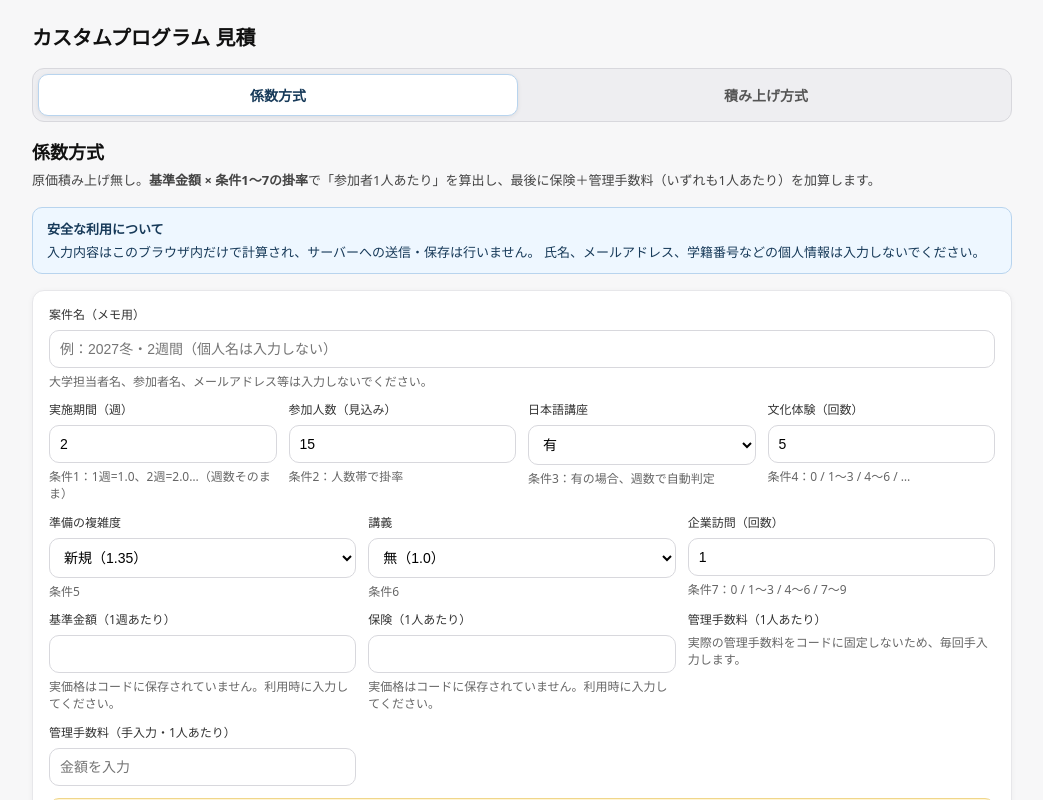
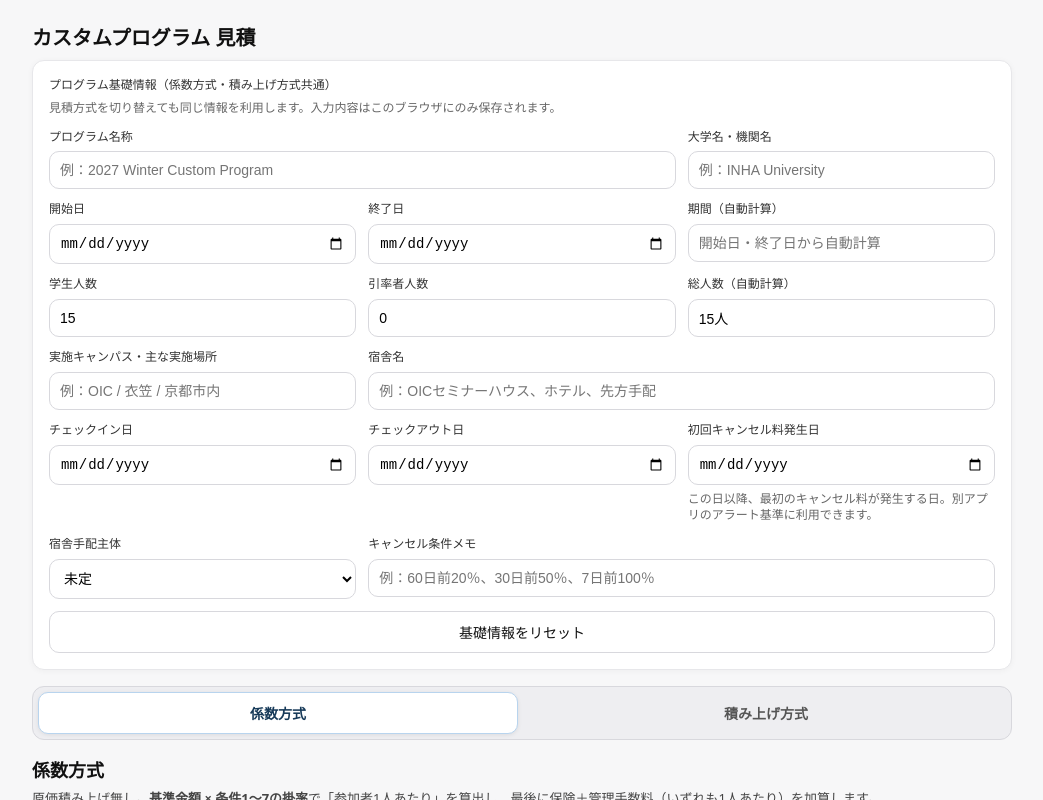
Before and after one commit to Steveston147/mitsumori, a React (Vite) app: page / in a window 1280 px wide. Shown: the top 800 px of the page, without its empty margins (118-1161 px from the left). Built offline with nearby package versions, Linux system fonts and the light colour scheme.

Commit message:
Render common program basic information

```diff
--- a/src/main.jsx
+++ b/src/main.jsx
@@ -1,6 +1,7 @@
 import React from "react";
 import ReactDOM from "react-dom/client";
 import App from "./App.jsx";
+import ProgramBasicInfo from "./components/ProgramBasicInfo.jsx";
 import JapaneseCourseCosts from "./components/JapaneseCourseCosts.jsx";
 import StudentCollaborationCosts from "./components/StudentCollaborationCosts.jsx";
 import CommonCosts from "./components/CommonCosts.jsx";
@@ -10,6 +11,7 @@ import "./styles.css";
 ReactDOM.createRoot(document.getElementById("root")).render(
   <React.StrictMode>
     <App />
+    <ProgramBasicInfo />
     <JapaneseCourseCosts />
     <StudentCollaborationCosts />
     <CommonCosts />
```
